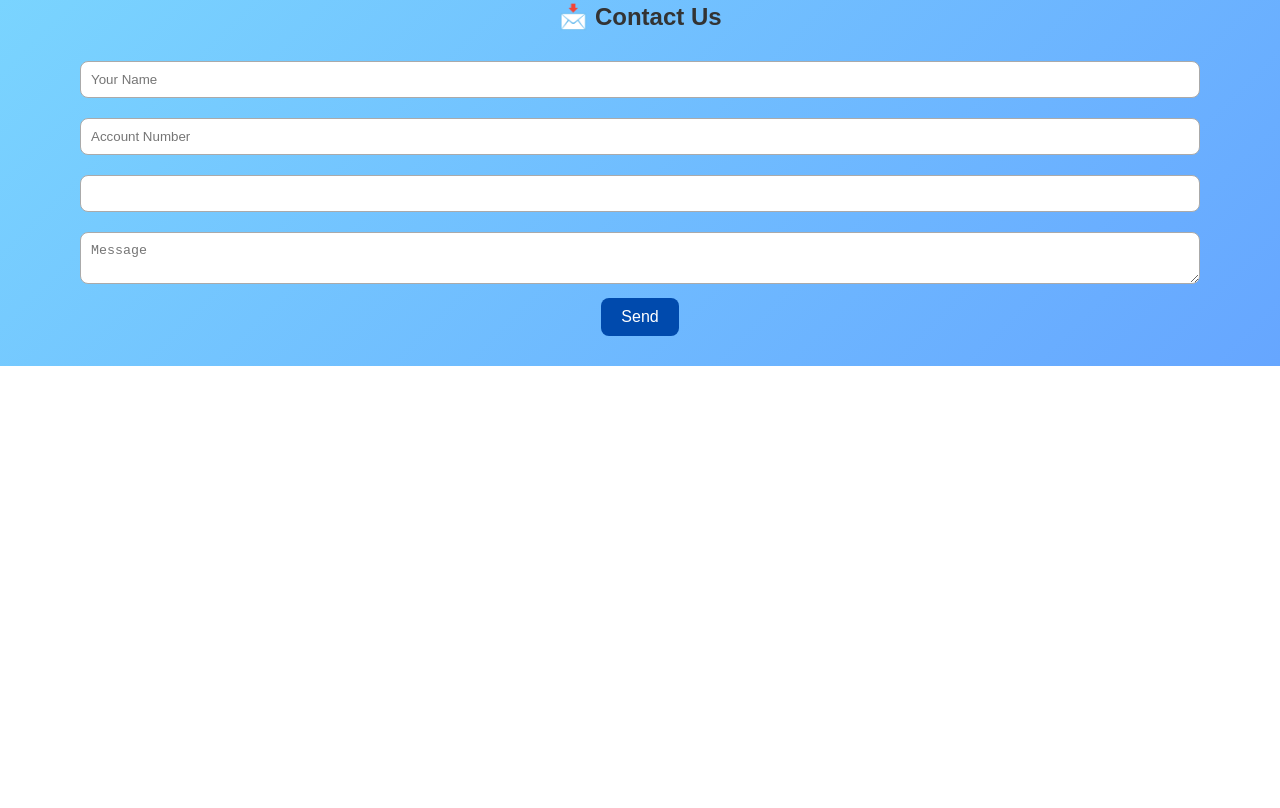
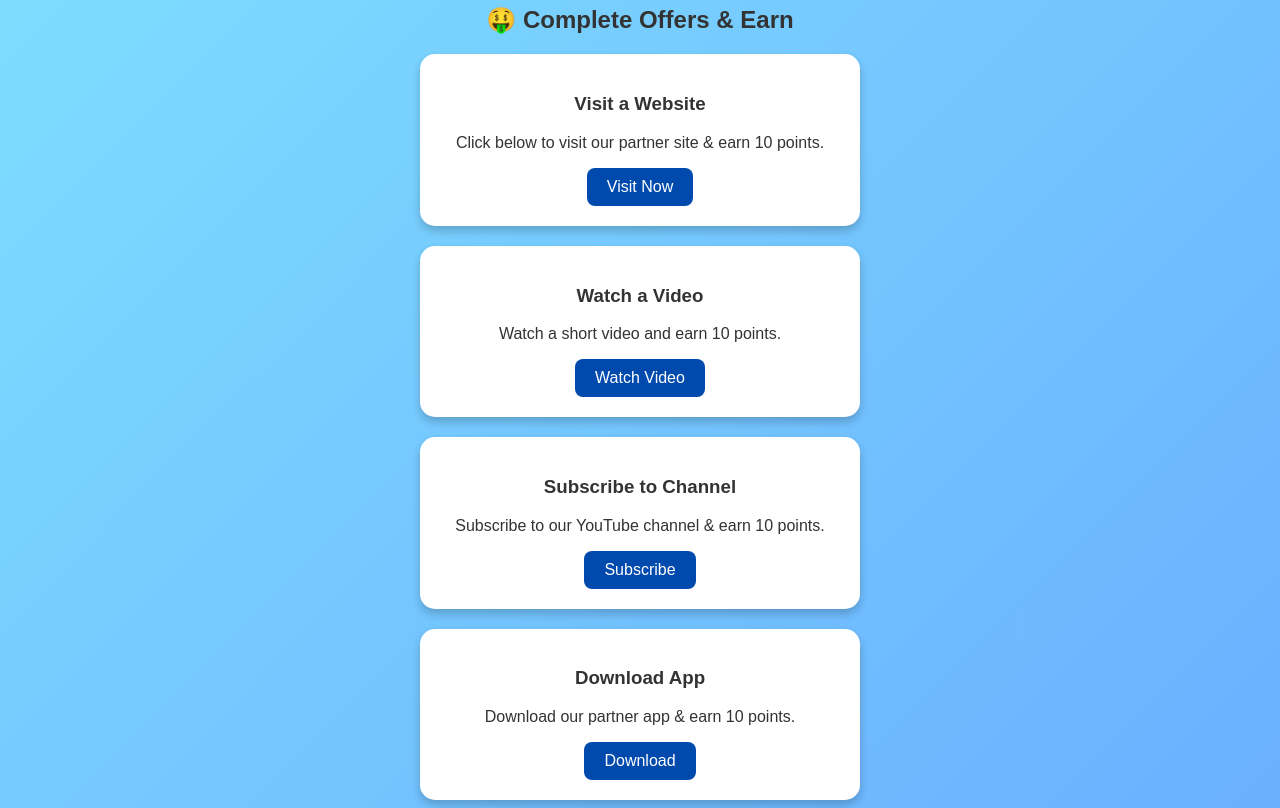
Before and after one commit to bilawalchahal/Kidsplay2.0, a plain HTML site: page index.html in a window 1280 px wide. Shown: the part 1252-2060 px from the top of the page. Before the commit the page ends 1618 px from the top, so only its background shows below. Drawn offline with Linux system fonts and the light colour scheme.

Commit message:
Add files via upload

```diff
--- a/index.html
+++ b/index.html
@@ -3,7 +3,7 @@
 <head>
   <meta charset="UTF-8" />
   <meta name="viewport" content="width=device-width, initial-scale=1.0" />
-  <title>KidsPlay - Play Games & Earn Points</title>
+  <title>SmartWorld - Play & Earn</title>
   <style>
     body {
       font-family: "Poppins", sans-serif;
@@ -17,7 +17,7 @@
       background: #004aad;
       color: white;
       padding: 20px;
-      font-size: 24px;
+      font-size: 26px;
       font-weight: bold;
     }
     nav {
@@ -48,7 +48,7 @@
     button:hover {
       background: #0066ff;
     }
-    .game-box {
+    .game-box, .offer-box {
       background: white;
       margin: 20px auto;
       padding: 20px;
@@ -72,23 +72,24 @@
   </style>
 </head>
 <body>
-  <header>🎮 KidsPlay - Fun Games & Points 🎯</header>
+  <header>🌍 SmartWorld - Play Games & Earn Rewards 💰</header>
   <nav>
     <a href="#home">Home</a>
     <a href="#games">Games</a>
+    <a href="#offers">Offers</a>
     <a href="#contact">Contact</a>
   </nav>
 
   <section id="home">
-    <h2>Welcome to KidsPlay!</h2>
-    <p>Play games, have fun, and earn points! 🎉</p>
+    <h2>Welcome to SmartWorld!</h2>
+    <p>Play games, complete offers & earn points instantly 🎉</p>
     <p id="points">Your Points: <span id="score">0</span></p>
   </section>
 
+  <!-- GAMES SECTION -->
   <section id="games">
-    <h2>🎲 Play & Earn</h2>
+    <h2>🎮 Play & Earn</h2>
 
-    <!-- Game 1: Rock Paper Scissors -->
     <div class="game-box">
       <h3>Rock Paper Scissors</h3>
       <button onclick="playRPS('rock')">Rock</button>
@@ -97,7 +98,6 @@
       <p id="rpsResult"></p>
     </div>
 
-    <!-- Game 2: Number Guess -->
     <div class="game-box">
       <h3>Number Guess (1 to 5)</h3>
       <input type="number" id="guessInput" min="1" max="5">
@@ -105,14 +105,12 @@
       <p id="guessResult"></p>
     </div>
 
-    <!-- Game 3: Click Challenge -->
     <div class="game-box">
       <h3>Click Challenge (Click 10 times fast!)</h3>
       <button onclick="clickGame()">Click Me!</button>
       <p id="clickCount">Clicks: 0</p>
     </div>
 
-    <!-- Game 4: Quiz Game -->
     <div class="game-box">
       <h3>Quick Quiz</h3>
       <p>What is the capital of Pakistan?</p>
@@ -123,6 +121,36 @@
     </div>
   </section>
 
+  <!-- OFFERS SECTION -->
+  <section id="offers">
+    <h2>🤑 Complete Offers & Earn</h2>
+
+    <div class="offer-box">
+      <h3>Visit a Website</h3>
+      <p>Click below to visit our partner site & earn 10 points.</p>
+      <button onclick="completeOffer('visit')">Visit Now</button>
+    </div>
+
+    <div class="offer-box">
+      <h3>Watch a Video</h3>
+      <p>Watch a short video and earn 10 points.</p>
+      <button onclick="completeOffer('video')">Watch Video</button>
+    </div>
+
+    <div class="offer-box">
+      <h3>Subscribe to Channel</h3>
+      <p>Subscribe to our YouTube channel & earn 10 points.</p>
+      <button onclick="completeOffer('subscribe')">Subscribe</button>
+    </div>
+
+    <div class="offer-box">
+      <h3>Download App</h3>
+      <p>Download our partner app & earn 10 points.</p>
+      <button onclick="completeOffer('download')">Download</button>
+    </div>
+  </section>
+
+  <!-- CONTACT SECTION -->
   <section id="contact">
     <h2>📩 Contact Us</h2>
     <form action="https://formspree.io/f/xzzjnwav" method="POST">
@@ -192,6 +220,12 @@
       }
       updatePoints();
     }
+
+    function completeOffer(type) {
+      alert("Offer completed! +10 points");
+      points += 10;
+      updatePoints();
+    }
   </script>
 </body>
 </html>
```
